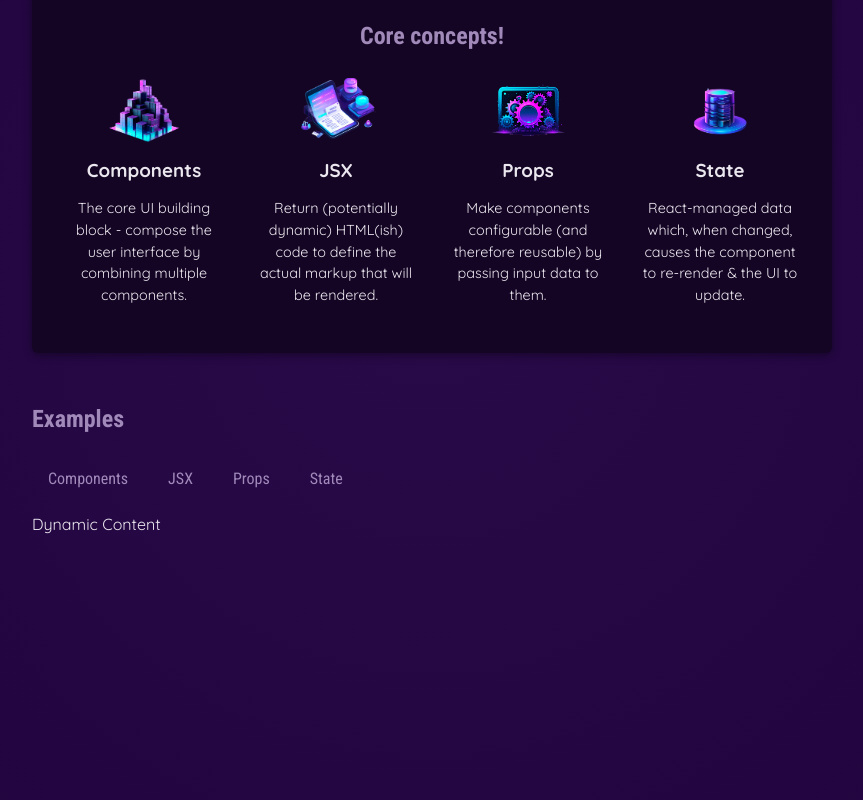
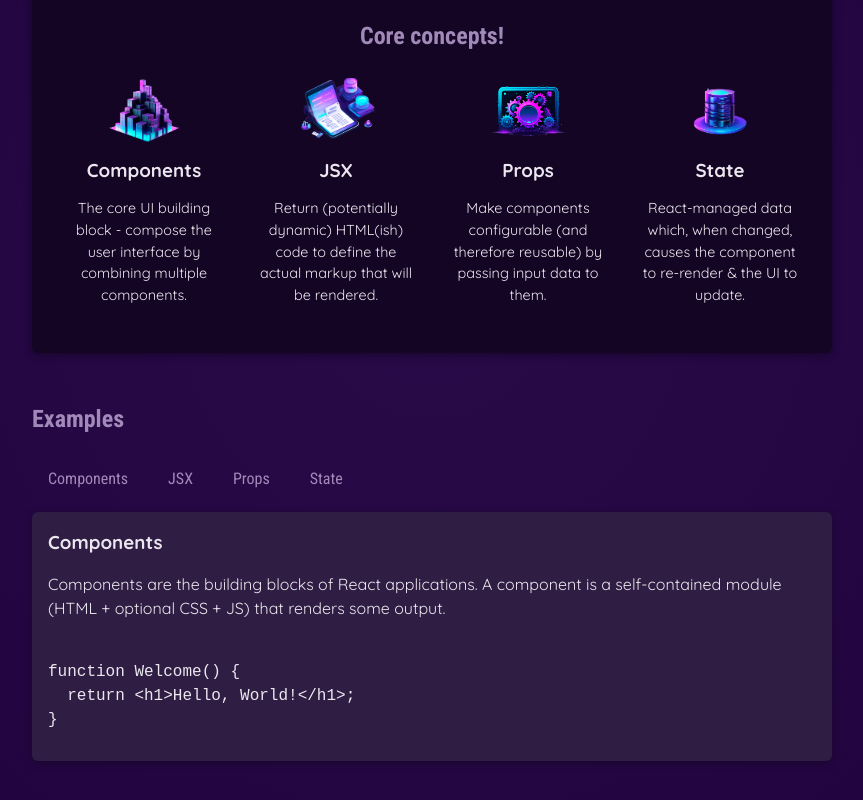
Before and after one commit to Loginofff/React-essentials, a React (Vite) app: page / in a window 1280 px wide. Shown: the part 346-1146 px from the top of the page, without its empty margins (208-1071 px from the left). Built offline with nearby package versions, Linux system fonts and the light colour scheme.

Commit message:
hook useState

```diff
--- a/src/App.jsx
+++ b/src/App.jsx
@@ -1,14 +1,17 @@
+import { useState} from "react"
 import { CORE_CONCEPTS } from "./data";
+import { EXAMPLES } from "./data";
 import Header from "../src/components/Header/Header";
 import CoreConcept from "./components/CoreConcept/CoreConcept";
 import TabButton from "./components/TabButton/TabButton";
 
 function App() {
+  const [selectedTopic, setSelectedTopic] = useState("components");
 
   function handleClick(selectedButton) {
-    console.log(selectedButton);
-
-}
+    setSelectedTopic(selectedButton);
+    console.log(selectedTopic);
+  }
 
   return (
     <div>
@@ -26,12 +29,22 @@
         <section id="examples">
           <h2>Examples</h2>
           <menu>
-            <TabButton onClick={() => handleClick('component')}>Components</TabButton>
-            <TabButton onClick={() => handleClick('jsx')}>JSX</TabButton>
-            <TabButton onClick={() => handleClick('props')}>Props</TabButton>
-            <TabButton onClick={() => handleClick('state')}>State</TabButton>
+            <TabButton onClick={() => handleClick("component")}>
+              Components
+            </TabButton>
+            <TabButton onClick={() => handleClick("jsx")}>JSX</TabButton>
+            <TabButton onClick={() => handleClick("props")}>Props</TabButton>
+            <TabButton onClick={() => handleClick("state")}>State</TabButton>
           </menu>
-          Dynamic Content
+          <div id='tab-content'>
+            <h3>{ EXAMPLES[selectedTopic].title}</h3>
+            <p>{ EXAMPLES[selectedTopic].description}</p>
+            <pre>
+              <code>
+              { EXAMPLES[selectedTopic].code}
+              </code>
+            </pre>
+          </div>
         </section>
       </main>
     </div>
--- a/src/data.js
+++ b/src/data.js
@@ -29,3 +29,54 @@
       'React-managed data which, when changed, causes the component to re-render & the UI to update.',
   },
 ];
+
+export const EXAMPLES = {
+  components: {
+    title: 'Components',
+    description:
+      'Components are the building blocks of React applications. A component is a self-contained module (HTML + optional CSS + JS) that renders some output.',
+    code: `
+function Welcome() {
+  return <h1>Hello, World!</h1>;
+}`,
+  },
+  jsx: {
+    title: 'JSX',
+    description:
+      'JSX is a syntax extension to JavaScript. It is similar to a template language, but it has full power of JavaScript (e.g., it may output dynamic content).',
+    code: `
+<div>
+  <h1>Welcome {userName}</h1>
+  <p>Time to learn React!</p>
+</div>`,
+  },
+  props: {
+    title: 'Props',
+    description:
+      'Components accept arbitrary inputs called props. They are like function arguments.',
+    code: `
+function Welcome(props) {
+  return <h1>Hello, {props.name}</h1>;
+}`,
+  },
+  state: {
+    title: 'State',
+    description:
+      'State allows React components to change their output over time in response to user actions, network responses, and anything else.',
+    code: `
+function Counter() {
+  const [isVisible, setIsVisible] = useState(false);
+
+  function handleClick() {
+    setIsVisible(true);
+  }
+
+  return (
+    <div>
+      <button onClick={handleClick}>Show Details</button>
+      {isVisible && <p>Amazing details!</p>}
+    </div>
+  );
+}`,
+  },
+};
```
